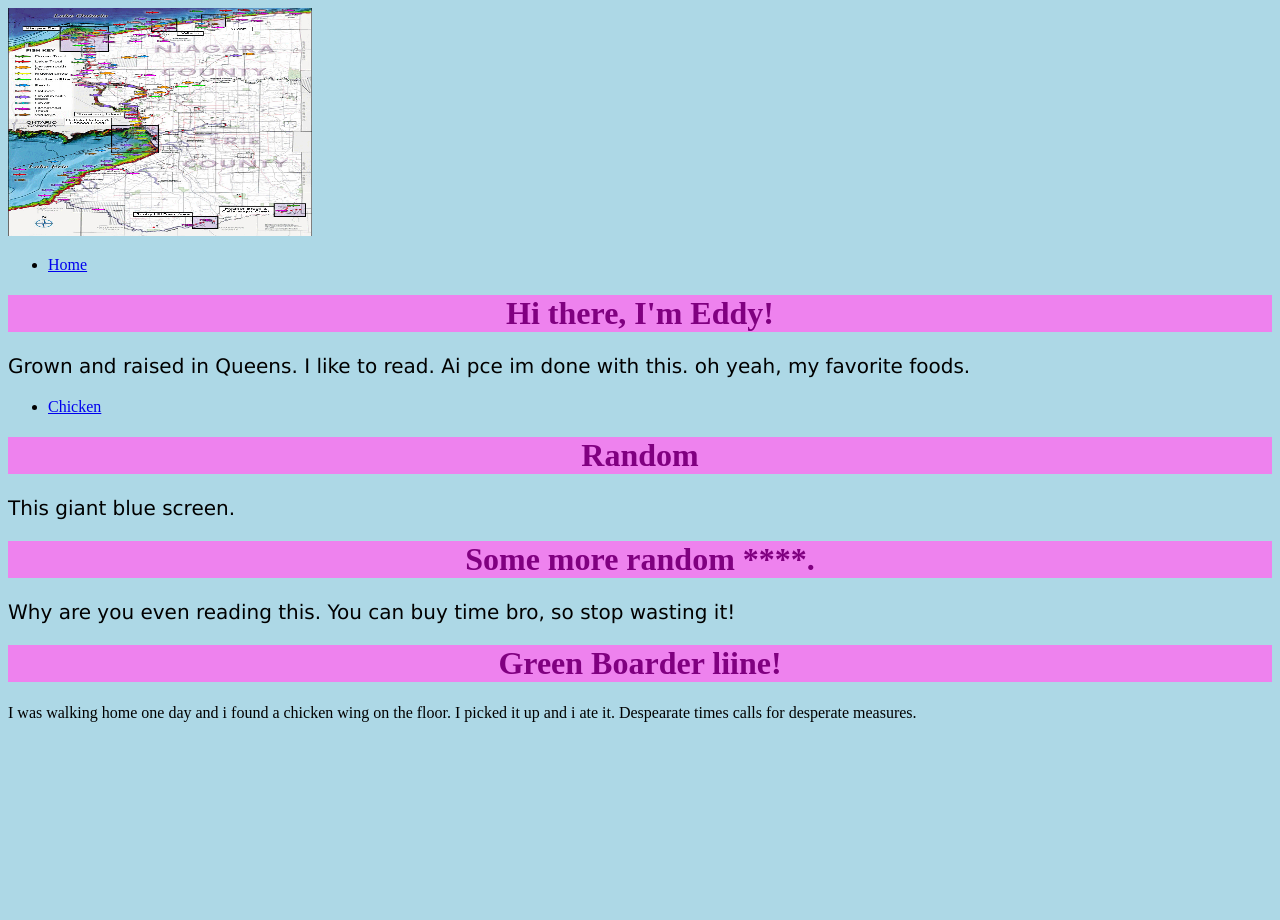
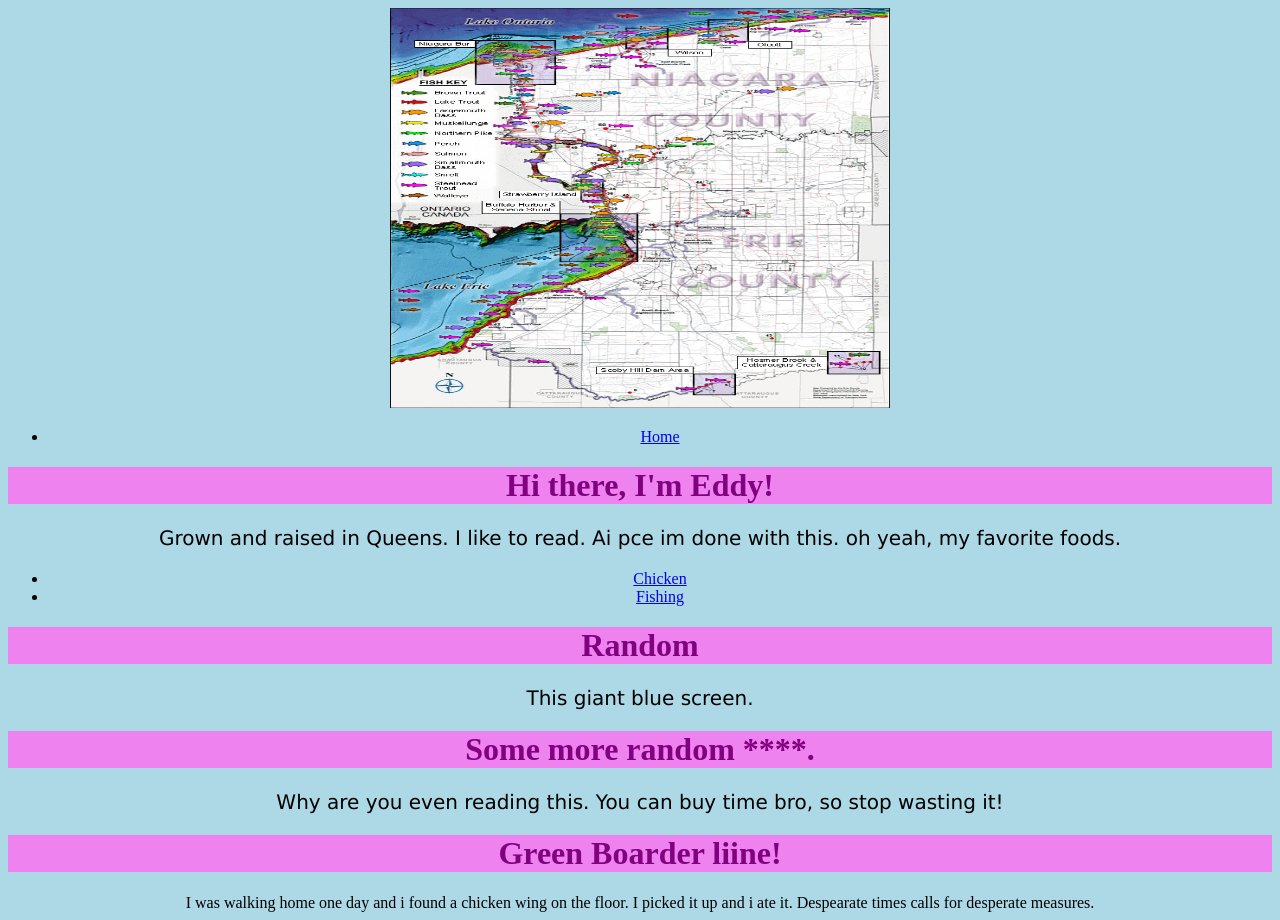
Before and after one commit to 994552689/994552689.github.io, a plain HTML site: page index.html in a window 1280 px wide. Before the commit the page ends 800 px from the top, so only its background shows below. Drawn offline with Linux system fonts and the light colour scheme.

Commit message:
Update index.html

```diff
--- a/index.html
+++ b/index.html
@@ -5,7 +5,8 @@
 		<title>GET OUT OF MY HEAD!</title>
 	</head>
 	<body>
-	<img src="main_map.gif" alt="fishing map" style="width:304px;height:228px;"><nav>
+	<center>
+	<img src="main_map.gif" alt="fishing map" style="width:500px;height:400px;"><nav>
     		<ul>
         		<li><a href="/">Home</a></li>
 
@@ -22,6 +23,7 @@
 		<footer>
     		<ul>
         		<li><a href="/">Chicken</a></li>
+			<li><a href="/">Fishing</a></li>
 
 
 			</ul>
```
